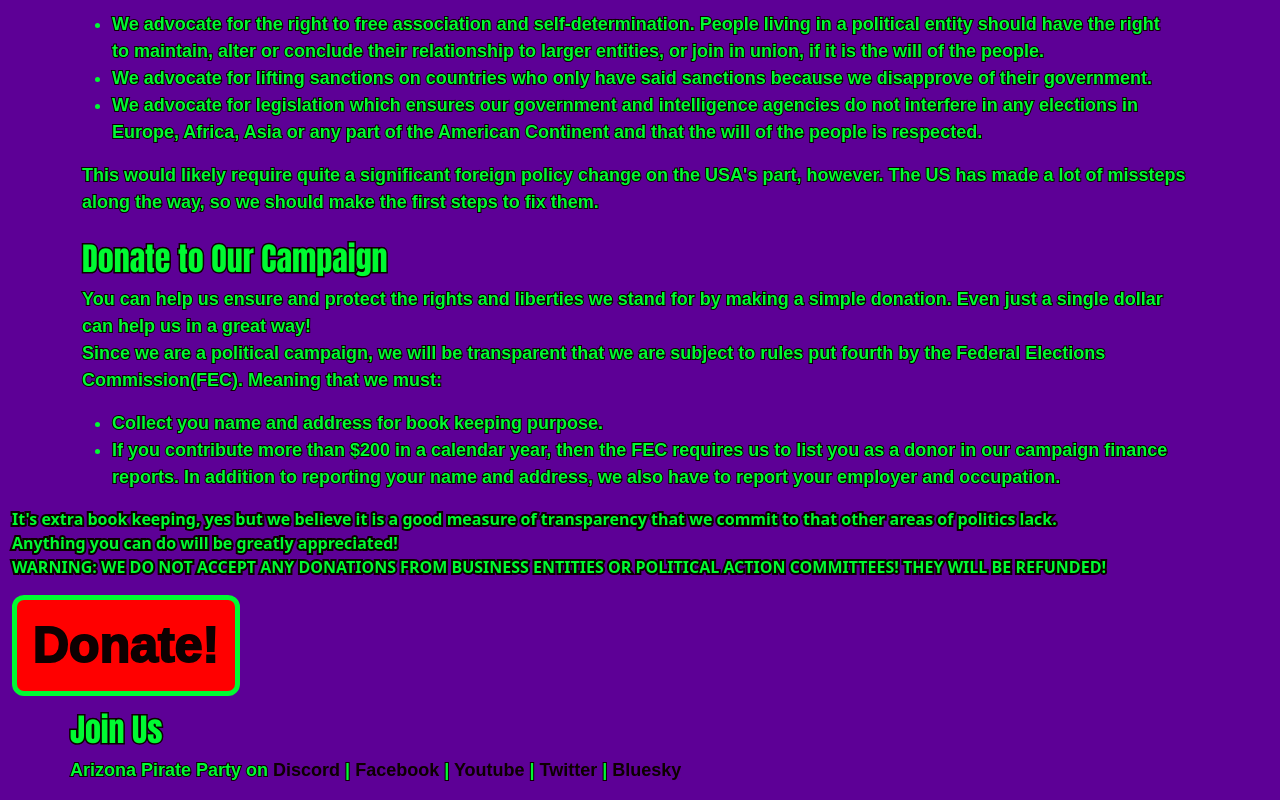
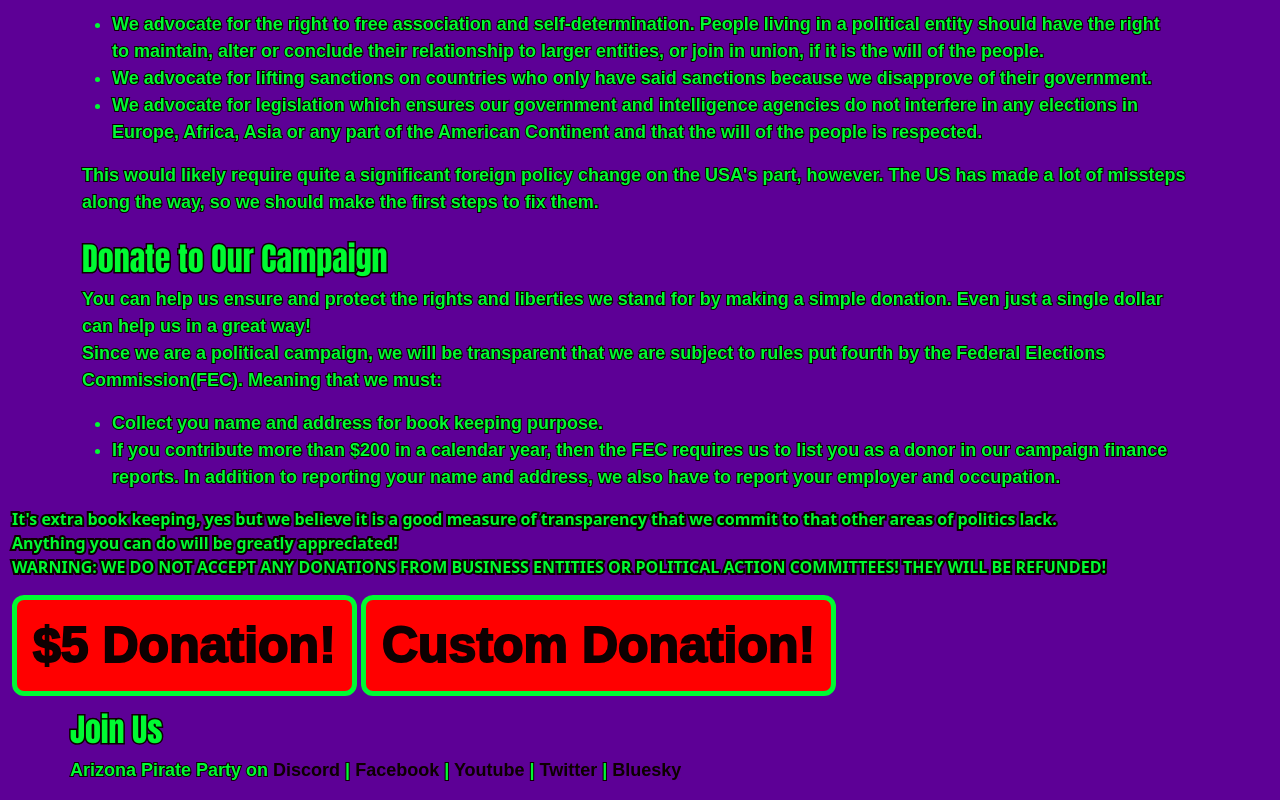
Before and after one commit to ArizonaPirateParty/BlaseHenrycandidatesite, a plain HTML site: page index.html in a window 1280 px wide. Shown: the part 6516-7316 px from the top of the page. Drawn offline with nearby package versions, Linux system fonts and the light colour scheme.

Commit message:
Update index.html

```diff
--- a/index.html
+++ b/index.html
@@ -416,7 +416,8 @@
                     Anything you can do will be greatly appreciated!<br>
                     WARNING: WE DO NOT ACCEPT ANY DONATIONS FROM BUSINESS ENTITIES OR POLITICAL ACTION COMMITTEES! THEY WILL BE REFUNDED!
                 </p>
-                <a href = "https://go.azsos.gov/5wny" target="_blank" class="btn btn-danger btn-lg" id="petition-btn">Donate!</a>
+                <a href = "https://go.azsos.gov/5wny" target="_blank" class="btn btn-danger btn-lg" id="petition-btn">$5 Donation!</a>
+                <a href = "https://donate.stripe.com/aFa14n7mXfmkgCfgg8bEA00" target="_blank" class="btn btn-danger btn-lg" id="petition-btn">Custom Donation!</a>
         </div>
         </div>
 <!-- Start of Join Page -->
```
